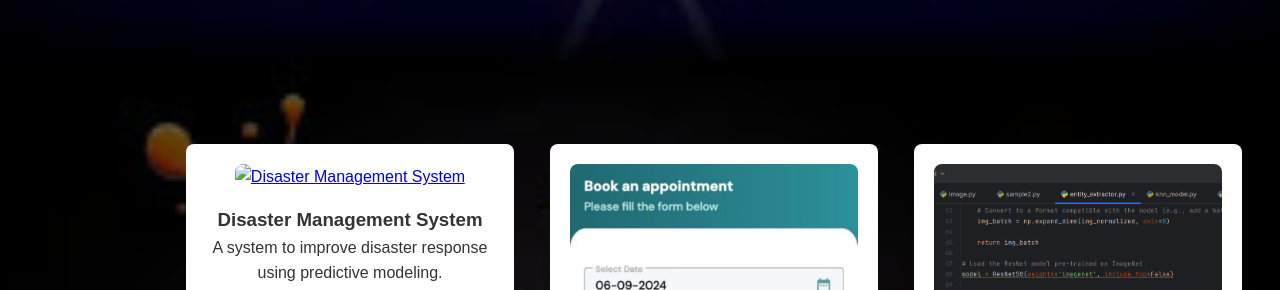
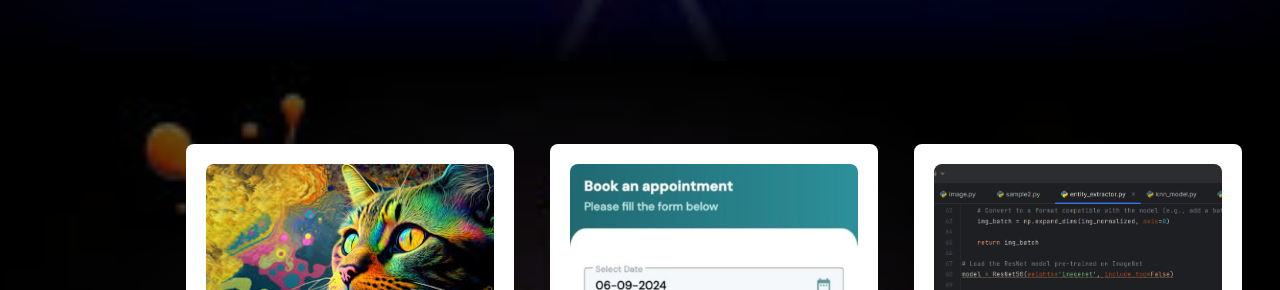
Before and after one commit to saumya-2301/saumya-2301.github.io, a plain HTML site: page index.html in a window 1280 px wide. Shown: the part 1539-1829 px from the top of the page. Drawn offline with Linux system fonts and the light colour scheme.

Commit message:
Update index.html

```diff
--- a/index.html
+++ b/index.html
@@ -53,7 +53,7 @@
         <!-- Disaster Management System -->
         <div class="project-card">
             <a href="disaster-management.html" target="_parent">
-                <img src="C:\Users\asus\Downloads\pexels-eberhardgross-1366919.jpg" alt="Disaster Management System" class="project-image">
+                <img src="1.jpg" alt="Disaster Management System" class="project-image">
             </a>
             <h3>Disaster Management System</h3>
             <p>A system to improve disaster response using predictive modeling.</p>
```
